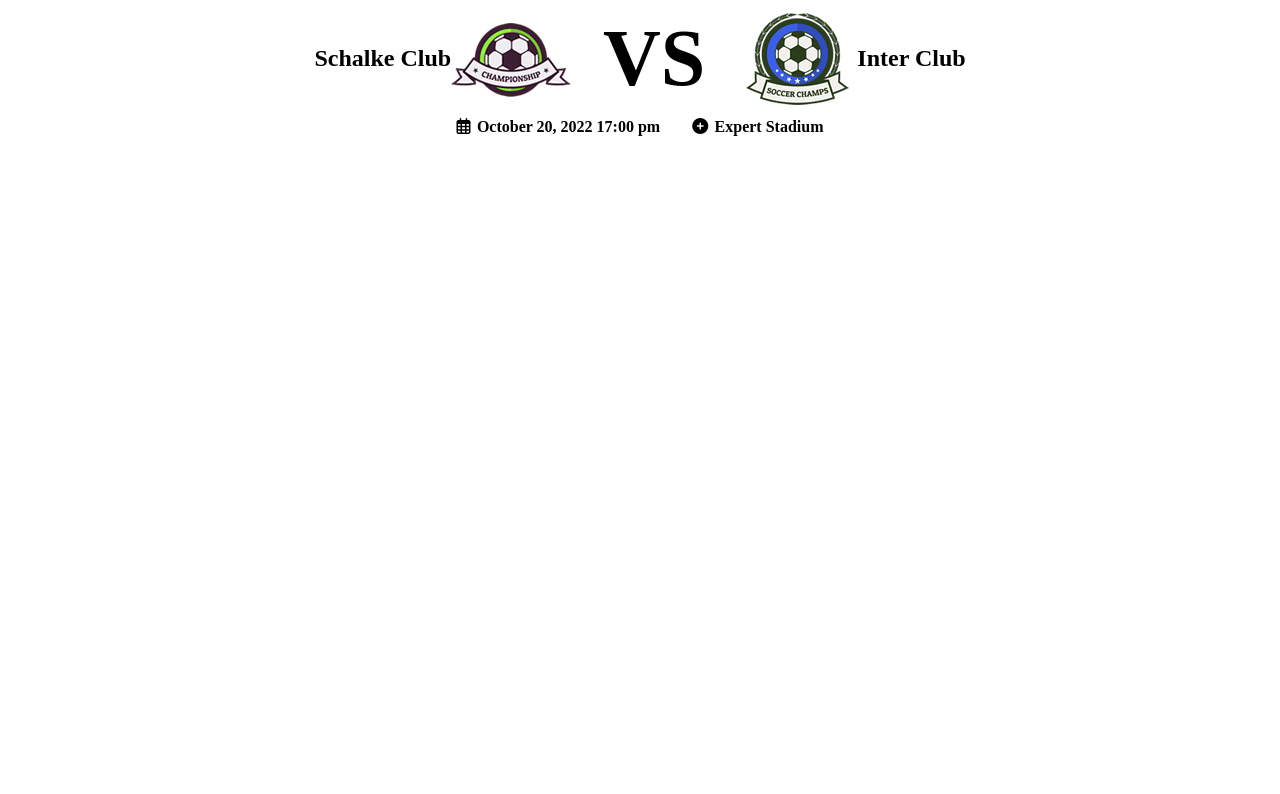
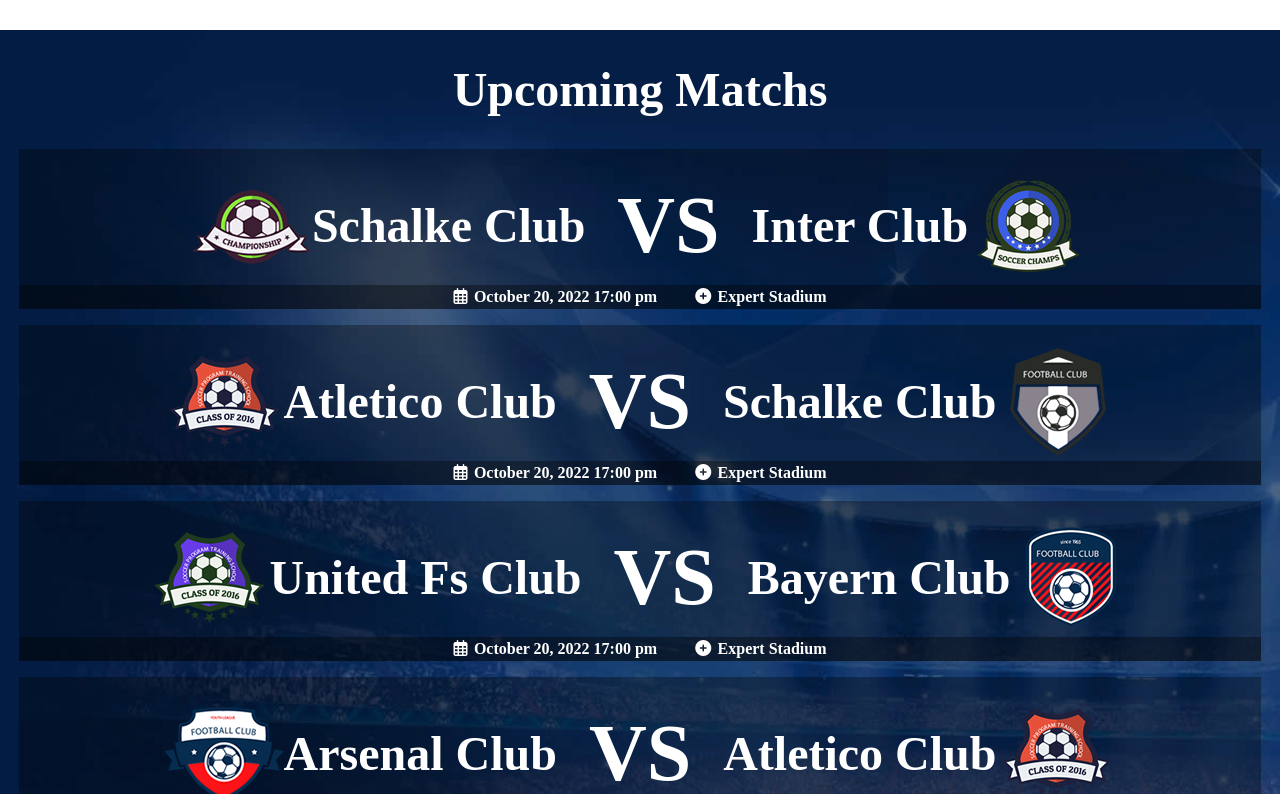
Before and after one commit to simoneevacca/proj-html-vuejs, a Vue app: page / in a window 1280 px wide. Shown: the part 986-1780 px from the top of the page. Before the commit the page ends 1146 px from the top, so only its background shows below. Built offline with nearby package versions, Linux system fonts and the light colour scheme.

Commit message:
add apcoming matchs data and style

```diff
--- a/src/components/AppMain.vue
+++ b/src/components/AppMain.vue
@@ -51,7 +51,23 @@ export default {
         </section>
 
 
-        <ClubVs :club1="state.schalke1" :club2="state.inter" data="October 20, 2022 17:00 pm"/>
+
+        <section class="upcoming-matchs">
+            <div class="match-table">
+                <h3>Upcoming Matchs</h3>
+
+                <div>
+                    <ClubVs :club1="state.schalke1" :club2="state.inter" data="October 20, 2022 17:00 pm" />
+                    <ClubVs :club1="state.atletico" :club2="state.schalke2" data="October 20, 2022 17:00 pm" />
+                    <ClubVs :club1="state.unitedFs" :club2="state.bayern" data="October 20, 2022 17:00 pm" />
+                    <ClubVs :club1="state.arsenal" :club2="state.atletico" data="October 20, 2022 17:00 pm" />
+                    <ClubVs :club1="state.istanbul" :club2="state.unitedFs" data="October 20, 2022 17:00 pm" />
+
+                </div>
+            </div>
+
+        </section>
+
     </main>
 
 </template>
@@ -103,5 +119,29 @@ main {
 
 
     }
+
+    & .upcoming-matchs {
+        margin-top: 2rem;
+        background-image: url("./saha.jpg");
+        background-size: cover;
+        & .match-table {
+            width: 97%;
+            padding-top: 2rem;
+            display: flex;
+            flex-direction: column;
+            align-items: stretch;
+            margin-top: 2rem;
+            text-align: center;
+            margin: auto;
+            & h3 {
+                color: white;
+            }
+
+            & div {
+                margin-top: 1rem;
+
+            }
+        }
+    }
 }
 </style>
--- a/src/components/ClubVs.vue
+++ b/src/components/ClubVs.vue
@@ -7,15 +7,16 @@ export default {
 
 <template>
 
+    <div class="container">
         <div class="clubs">
             <div class="club">
+                <img :src="club1.logo" alt="">
                 <h3>{{ club1.name }}</h3>
-            <img :src="club1.logo" alt="">
             </div>
             <div class="vs">VS</div>
             <div class="club">
+                <h3>{{ club2.name }}</h3>
                 <img :src="club2.logo" alt="">
-            <h3>{{ club2.name }}</h3>
             </div>
         </div>
         <div class="info">
@@ -29,27 +30,36 @@ export default {
             </div>
 
         </div>
+    </div>
 
 
 </template>
 
-<style>
+<style scoped>
+.container {
+
 
     & .clubs {
+
+
         display: flex;
         align-items: center;
         justify-content: center;
         gap: 2rem;
+        background-color: rgba(0, 0, 0, 0.334);
 
         & .club {
             display: flex;
             align-items: center;
+            color: white;
 
         }
 
         & .vs {
             font-size: 5rem;
             font-weight: bold;
+            color: white;
+
         }
 
     }
@@ -59,10 +69,19 @@ export default {
         align-items: center;
         justify-content: center;
         gap: 2rem;
-            margin-bottom: 1.5rem;
+        margin: 0;
+        padding: 0;
+        background-color: rgba(0, 0, 0, 0.575);
+
 
         & div {
             display: flex;
             gap: 0.4rem;
+            color: white;
+            margin: 0;
+            padding: 3px;
+
         }
-        }</style>
+    }
+}
+</style>
--- a/src/style.css
+++ b/src/style.css
@@ -6,7 +6,7 @@
 }
 
 h3 {
-    font-size: 1.5rem;
+    font-size: 3rem;
 }
 
 .darkButton {
```
Also changed, not shown: src/components/saha.jpg (added). Lines whose indentation alone changed are shown as unchanged.
